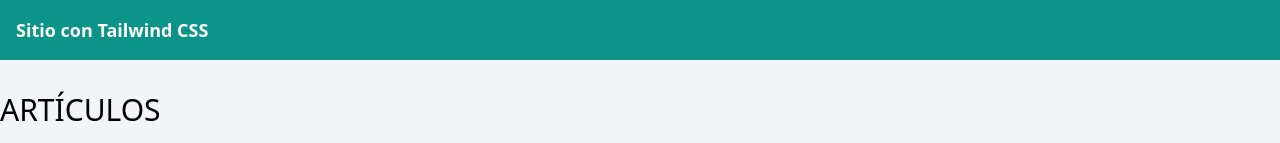
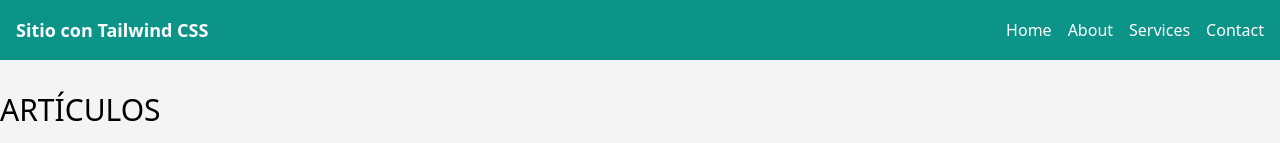
Before and after one commit to Alfred024/tailwind, a website built with Vite: page index.html in a window 1280 px wide. Shown: the top 143 px of the page. Built offline with nearby package versions, Linux system fonts and the light colour scheme.

Commit message:
Ready UI2

```diff
--- a/index.html
+++ b/index.html
@@ -12,10 +12,10 @@
         <div class="container mx-auto flex justify-between items-center">
             <a href="#" class="text-lg font-bold">Sitio con Tailwind CSS</a>
             <ul class="flex space-x-4">
-                <li><a href="#" class="hover:text-gray-300"></a></li>
-                <li><a href="#" class="hover:text-gray-300"></a></li>
-                <li><a href="#" class="hover:text-gray-300"></a></li>
-                <li><a href="#" class="hover:text-gray-300"></a></li>
+                <li><a href="#" class="hover:text-gray-300">Home</a></li>
+                <li><a href="#" class="hover:text-gray-300">About</a></li>
+                <li><a href="#" class="hover:text-gray-300">Services</a></li>
+                <li><a href="#" class="hover:text-gray-300">Contact</a></li>
             </ul>
         </div>
     </nav>
```
